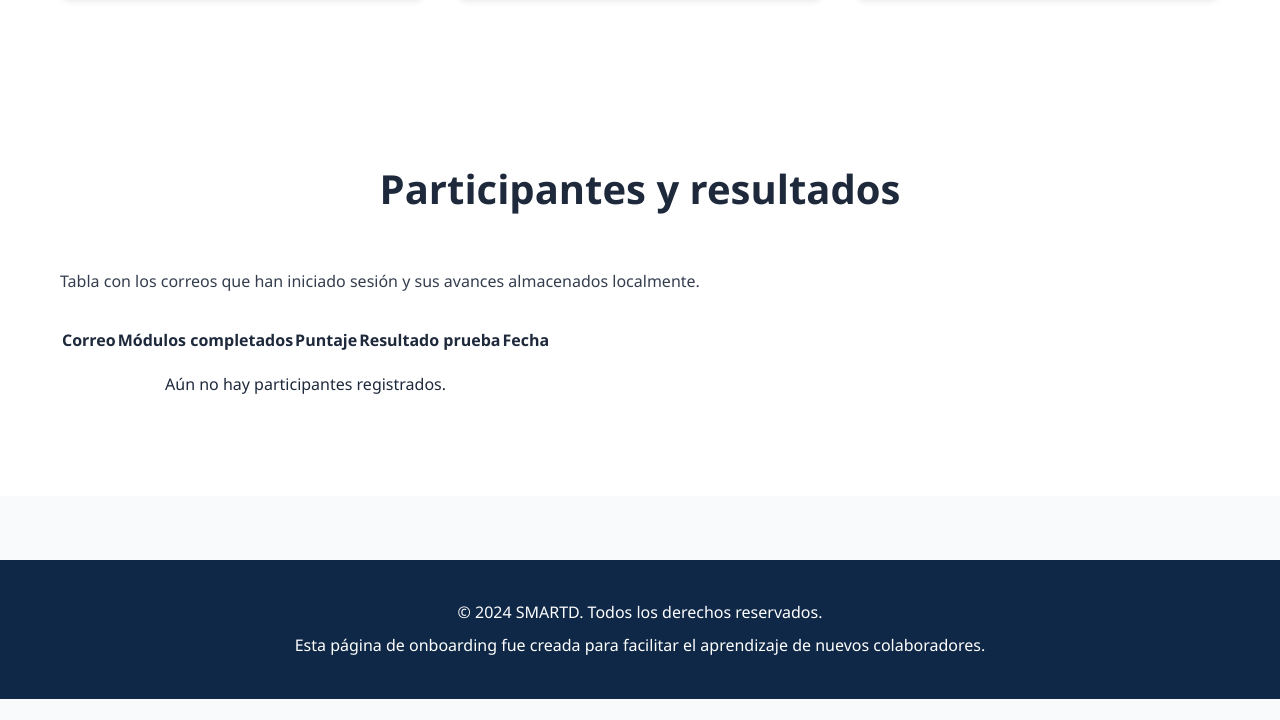
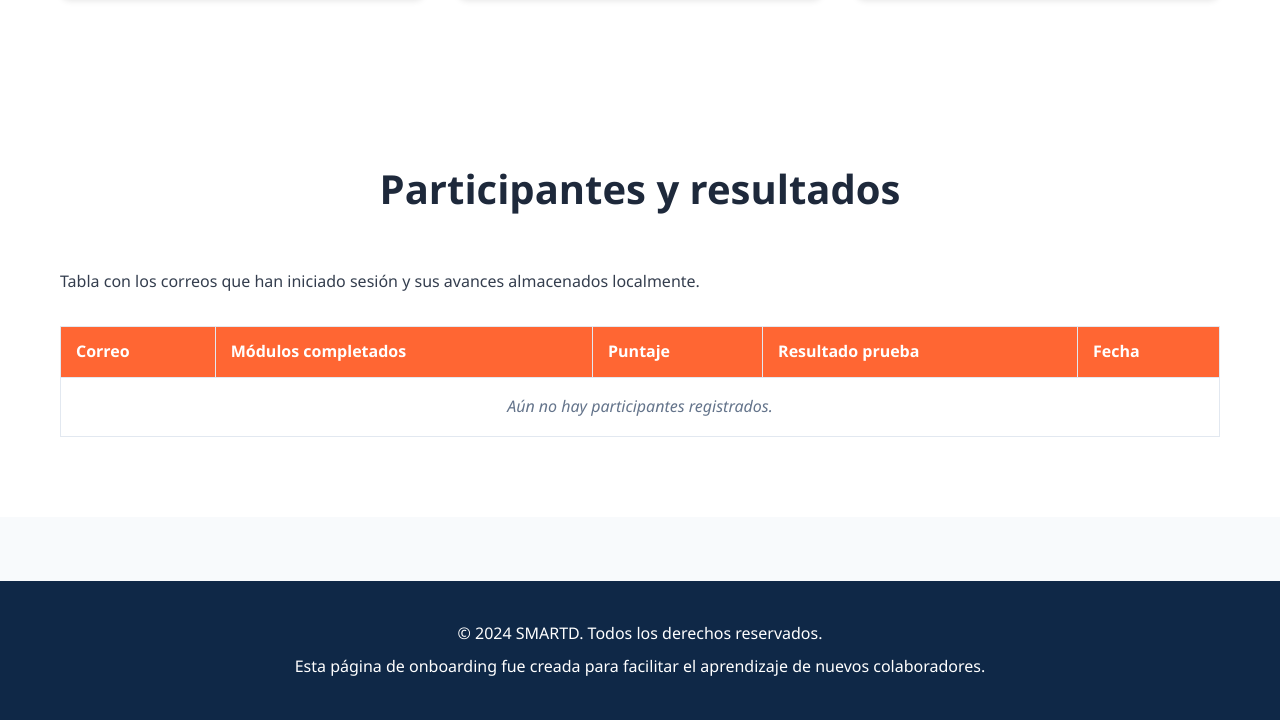
Before and after one commit to lucassotofigueroa-web/smartd-onboarding, a plain HTML site: page index.html in a window 1280 px wide. Shown: the part 2318-3038 px from the top of the page. Before the commit the page ends 3017 px from the top, so only its background shows below. Drawn offline with Linux system fonts and the light colour scheme.

Commit message:
Refactor styles.css for improved organization

```diff
--- a/styles.css
+++ b/styles.css
@@ -177,6 +177,44 @@ body {
     display: grid;
     grid-template-columns: repeat(auto-fit, minmax(300px, 1fr));
     gap: 2rem;
+}
+
+.participants-table-wrapper {
+    overflow-x: auto;
+    margin-top: 2rem;
+}
+
+#participantsTable {
+    width: 100%;
+    border-collapse: collapse;
+    min-width: 700px;
+}
+
+#participantsTable th,
+#participantsTable td {
+    border: 1px solid var(--border-color);
+    padding: 12px 15px;
+    text-align: left;
+}
+
+#participantsTable th {
+    background: var(--primary-color);
+    color: white;
+    font-weight: 600;
+}
+
+#participantsTable tr:nth-child(even) {
+    background: #f8f9fc;
+}
+
+#participantsTable td {
+    color: var(--text-dark);
+}
+
+#participantsTable td[colspan="5"] {
+    text-align: center;
+    font-style: italic;
+    color: var(--text-light);
 }
 
 .module-card {
```
